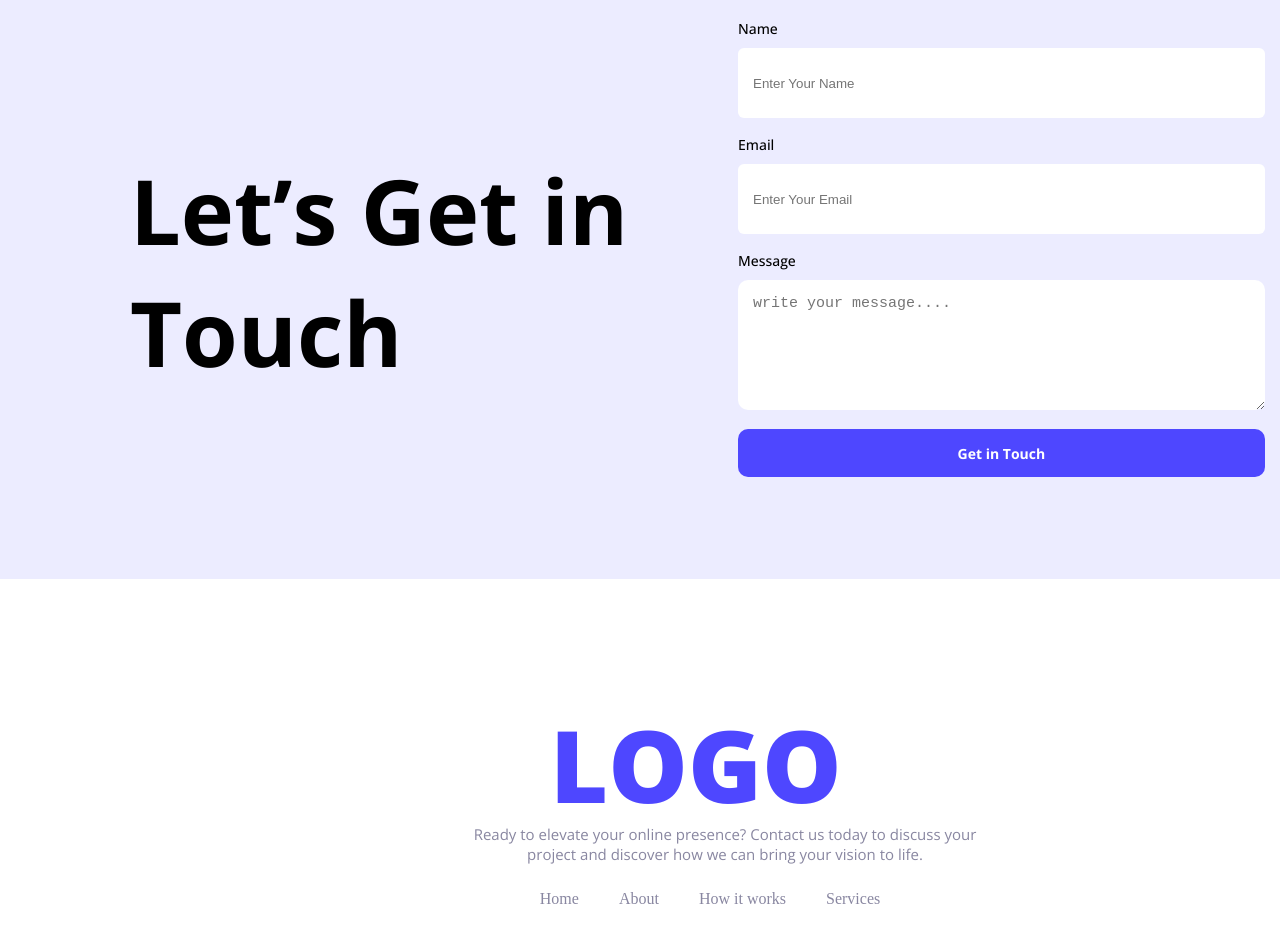
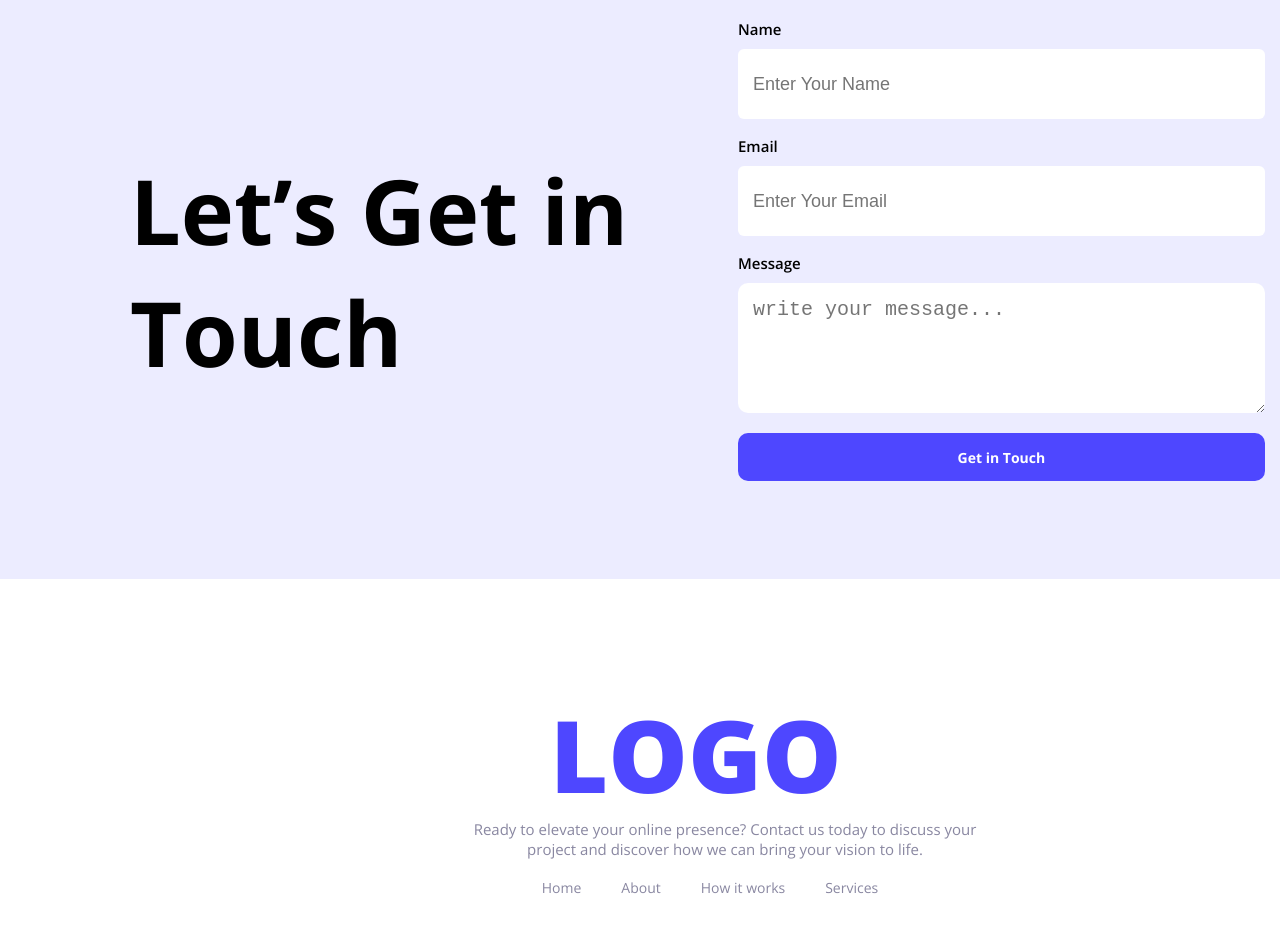
Before and after one commit to SohelRana450/web-dev-first-repo, a plain HTML site: page index.html in a window 1280 px wide. Shown: the part 3080-4023 px from the top of the page. Drawn offline with nearby package versions, Linux system fonts and the light colour scheme.

Commit message:
last commit

```diff
--- a/index.html
+++ b/index.html
@@ -136,14 +136,14 @@
                     Let’s Get in Touch
                 </h1>
             </div>
-            <div class="last-section-last-div">
+            <div class="last-section-last-div open-sans-uniqe">
                 <form class="first-form open-sans-uniqe">
                     <label for="">Name</label>
                     <input type="text" placeholder="Enter Your Name">
                     <label for="">Email</label>
                     <input type="email" placeholder="Enter Your Email">
                     <label for="">Message</label>
-                    <textarea name="message" id="" placeholder="write your message">write your message....</textarea>
+                    <textarea name="" id="" placeholder="write your message..."></textarea>
                     <button class="last-button first-button open-sans-normal">Get in Touch</button>
                 </form>
             </div>
@@ -154,7 +154,7 @@
             <h1 class="footer-h1 open-sans-uniqe">LOGO</h1>
             <p class="footer-p1 open-sans-uniqe">Ready to elevate your online presence? Contact us today to discuss your project and discover how we can bring your vision to life.</p>
             <div class="footer-last-div-no1">
-                <div class="div-pragraph">
+                <div class="div-pragraph open-sans-uniqe">
                     <p>Home</p>
                         <p>About</p>
                         <p>How it works</p>
--- a/style.css
+++ b/style.css
@@ -176,12 +176,20 @@ img{
     margin-bottom: 10%;
     border-radius: 10px;
     gap: 20px;
+    transition: 0.4s;
+}
+.third-section-first-div:hover{
+    background-color: #EAE2C6;
+    font-size: 1px;
 }
 .icon-img{
     width: 16px;
     height: 16px;
     margin-top: 13px;
+    transition: 0.8s;
+
 }
+
 .love-heading{
     width: 220px;
     height: 29px;
@@ -276,17 +284,16 @@ margin: 0.1px;
     width: 528px;
     height: 230px;
 }
+
 .last-section-last-div{
     width: 497px;
     height: 490px;
 }
-.first-form{
-    font-weight: 500;
-    font-size: 14px;
-}
 .first-form label{
     display: block;
     margin-bottom: 10px;
+    font-weight: 600;
+    font-size: 15px;
 }
 .first-form input{
     width: 100%;
@@ -295,15 +302,16 @@ margin: 0.1px;
     border: none;
     border-radius: 6px;
     padding: 15px;
+    font-size: 18px;
 }
 .first-form textarea{
     width: 100%;
     height: 100px;
-    font-size: 15px;
+    font-size: 20px;
     margin-bottom: 15px;
     border: none;
     border-radius: 10px;
-    color: #757575;
+    color: #0e0d0d;
     padding: 15px;
 }
 .last-button{
@@ -321,7 +329,7 @@ footer{
 }
 .footer-last-div{
     margin-left: 460px;
-    padding-top: 50px;
+    padding-top: 40px;
 
 }
 .footer-h1{
@@ -331,7 +339,12 @@ footer{
     width: 290px;
     height: 120px;
     margin-left: 90px;
-    margin-bottom: 8px;
+    margin-bottom: 13px;
+    transition: 0.9s;
+}
+.footer-h1:hover{
+    color: #636366;
+
 }
 .footer-p1{
     font-weight: 400;
@@ -351,7 +364,9 @@ footer{
     gap: 40px;
     align-items: center;
     justify-content: center;
-    margin-top: 15px;
+    margin-top: 8px;
     margin-left: 50px;
+    font-weight: 400;
+    font-size: 14px;
 
 }
```
